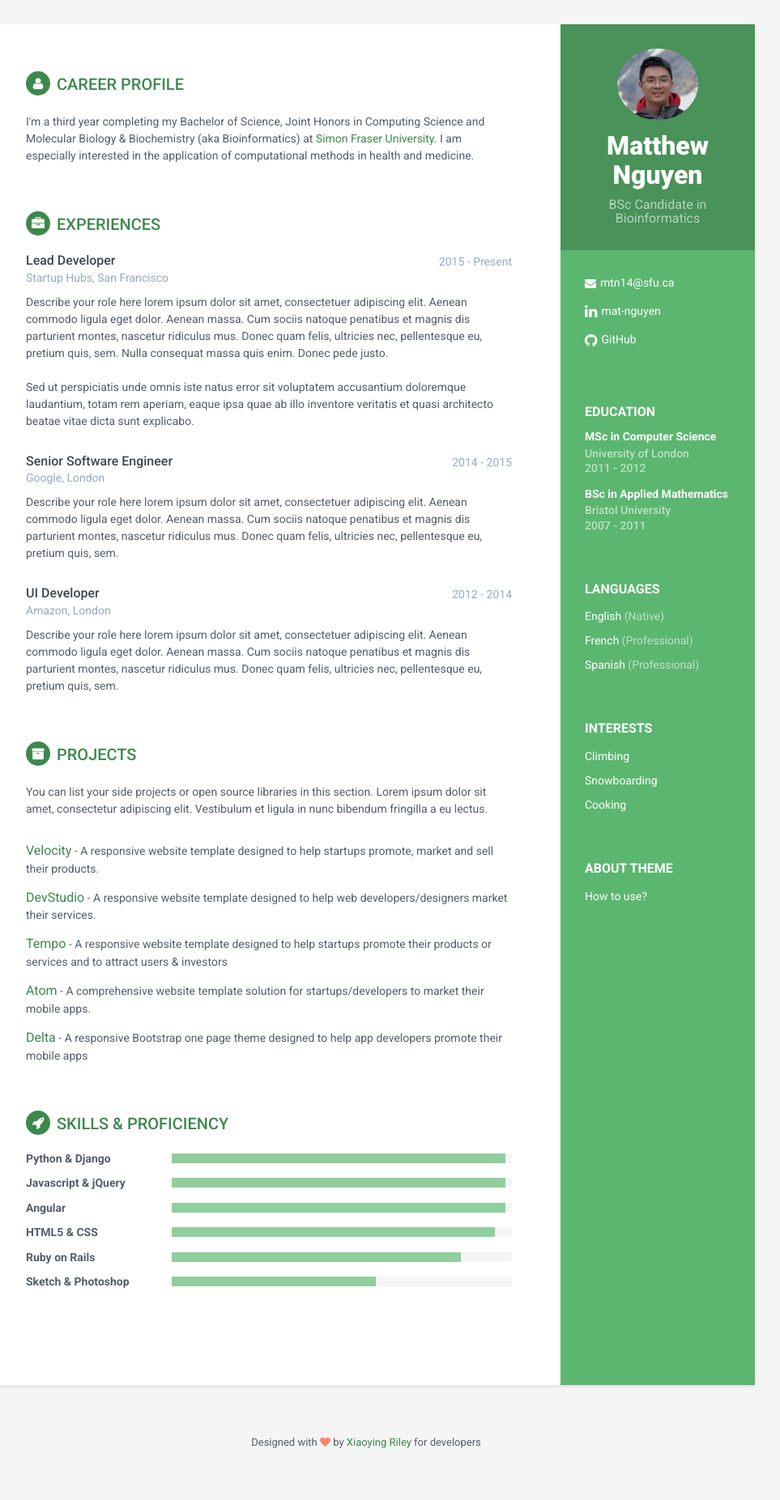
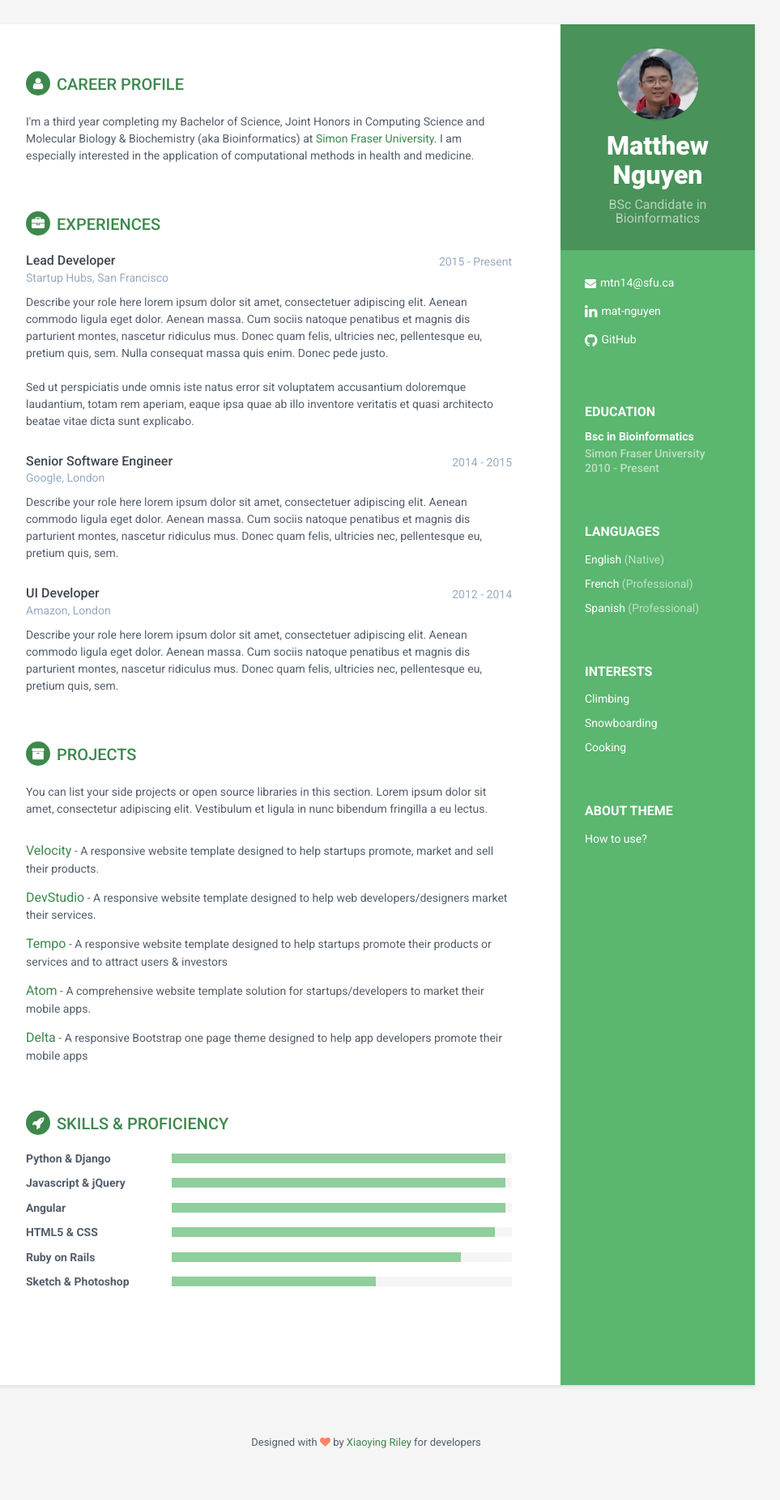
Before and after one commit to matnguyen/matnguyen.github.io, a Jekyll site: the page built from index.html, in a window 1280 px wide. Shown: the whole page at 81% size, without its empty margins (188-1151 px from the left). Built offline with Jekyll 4.4.1, drawn with Linux system fonts in a browser that asks for light colours.

Commit message:
Update educations.yml

```diff
--- a/_data/educations.yml
+++ b/_data/educations.yml
@@ -1,8 +1,4 @@
 - education:
-  degree: MSc in Computer Science
-  university: University of London
-  time: 2011 - 2012
-- education:
-  degree: BSc in Applied Mathematics
-  university: Bristol University
-  time: 2007 - 2011
+  degree: Bsc in Bioinformatics
+  university: Simon Fraser University
+  time: 2010 - Present
```
